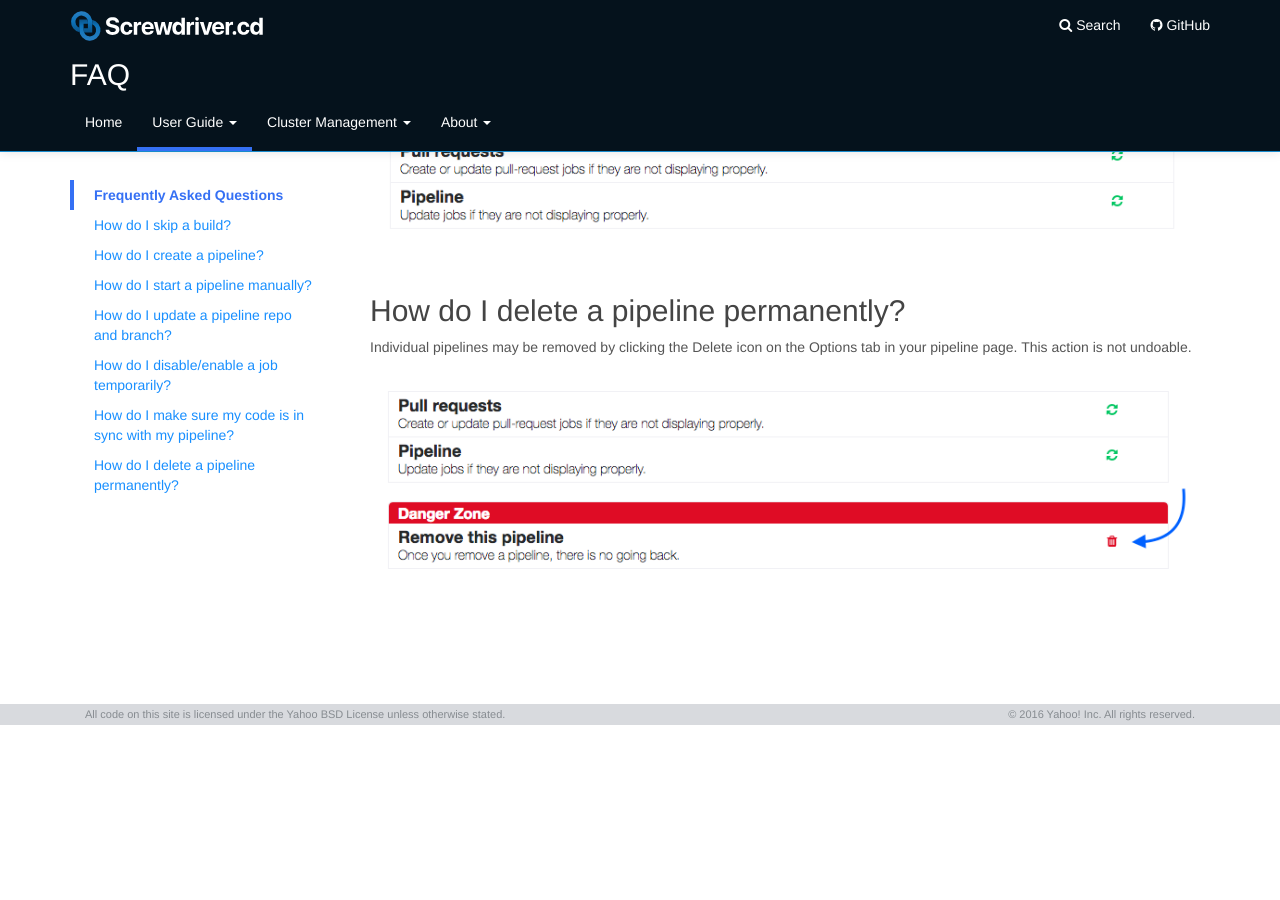
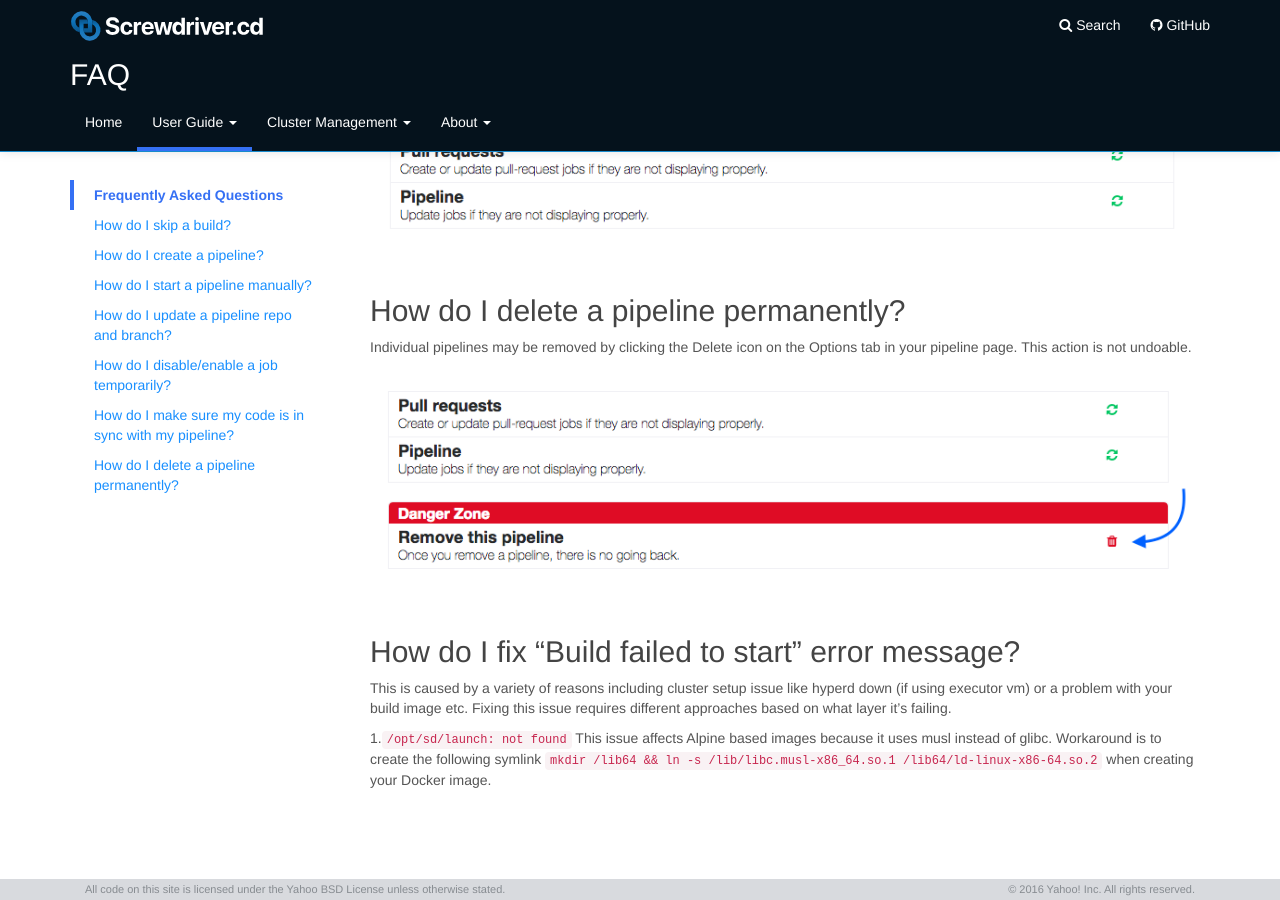
Before and after one commit to screwdriver-cd/guide, a Jekyll site: the page built from docs/user-guide/FAQ.md, in a window 1280 px wide and 900 px high, scrolled down 2264 px. Built offline with Jekyll 4.4.1, drawn with Linux system fonts in a browser that asks for light colours; before the commit the page ends 2989 px from its top, so only the background shows below that.

Commit message:
fix: add faq for build failed to start error

```diff
--- a/docs/user-guide/FAQ.md
+++ b/docs/user-guide/FAQ.md
@@ -68,3 +68,10 @@ If your pipeline looks out of sync after changes were made to it, to make sure i
 Individual pipelines may be removed by clicking the Delete icon on the Options tab in your pipeline page. This action is not undoable.
 
 ![Delete a pipeline](./assets/delete-pipeline.png)
+
+## How do I fix "Build failed to start" error message?
+
+This is caused by a variety of reasons including cluster setup issue like hyperd down (if using executor vm) or a problem with your build image etc. Fixing this issue
+requires different approaches based on what layer it's failing.
+
+1.`/opt/sd/launch: not found` This issue affects Alpine based images because it uses musl instead of glibc. Workaround is to create the following symlink `mkdir /lib64 && ln -s /lib/libc.musl-x86_64.so.1 /lib64/ld-linux-x86-64.so.2` when creating your Docker image.
```
